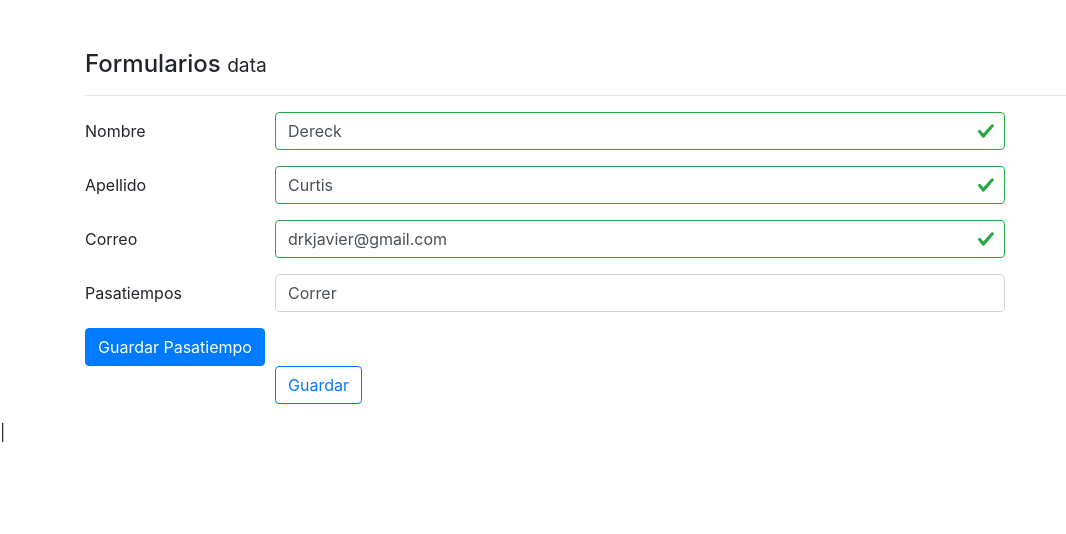
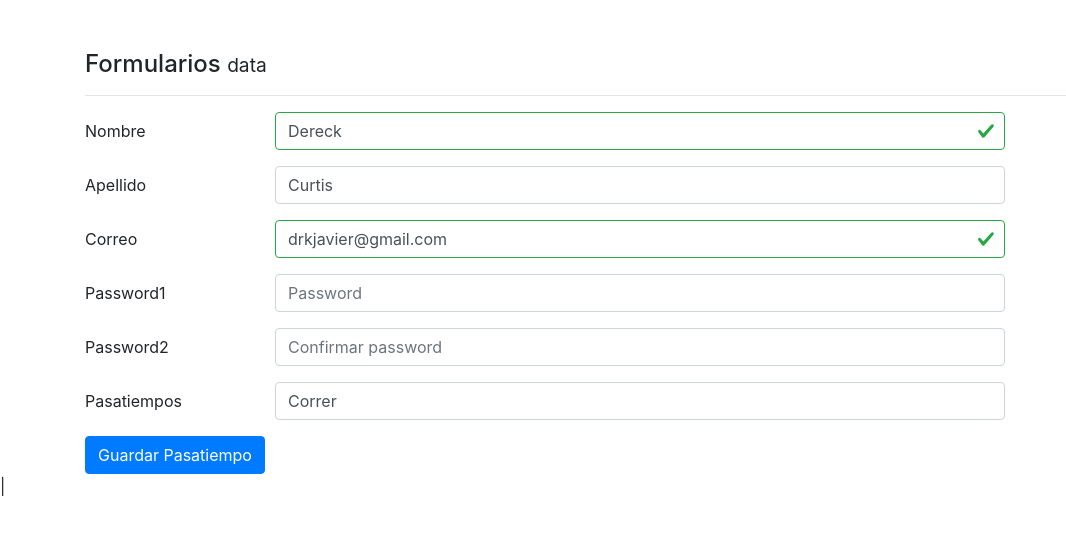
Before and after one commit to drkjavier/formularios, an Angular app: page / in a window 1280 px wide. Shown: the top 534 px of the page, without its empty margins (0-1066 px from the left). Built offline with nearby package versions, Linux system fonts and the light colour scheme.

Commit message:
Clase 182 - Se implemento la función para validar la confirmación del password

```diff
--- a/src/app/components/data/data.component.html
+++ b/src/app/components/data/data.component.html
@@ -35,6 +35,24 @@
             <div *ngIf="!forma.get('correo').errors?.valid && !forma.get('correo').errors?.required && !forma.get('correo').pristine" class="invalid-feedback">Correo invalido</div>
         </div>
     </div>
+    <div class="form-group row" [ngClass]="{ 'has-danger': !forma.get('correo').valid }">
+        <label class="col-2 col-form-label">Password1</label>
+        <div class="col-md-8">
+
+            <input class="form-control" type="text" placeholder="Password" formControlName="password1" [ngClass]="{ 'is-invalid': !forma.get('password1').valid && !forma.get('password1').pristine, 'is-valid': forma.get('password1').valid }">
+            <div *ngIf="forma.get('password1').errors?.required" class="invalid-feedback">Debe ingresar el password</div>
+            <div *ngIf="!forma.get('password1').errors?.valid && !forma.get('password1').errors?.required && !forma.get('password1').pristine" class="invalid-feedback">Password invalido</div>
+        </div>
+    </div>
+    <div class="form-group row" [ngClass]="{ 'has-danger': !forma.get('correo').valid }">
+        <label class="col-2 col-form-label">Password2</label>
+        <div class="col-md-8">
+
+            <input class="form-control" type="text" placeholder="Confirmar password" formControlName="password2" [ngClass]="{ 'is-invalid': !forma.get('password2').valid && !forma.get('password2').pristine, 'is-valid': forma.get('password2').valid }">
+            <div *ngIf="forma.get('password2').errors?.required" class="invalid-feedback">Debe confirmar el password</div>
+            <div *ngIf="!forma.get('password2').errors?.valid && !forma.get('password2').errors?.required && !forma.get('password2').pristine" class="invalid-feedback">Password invalido</div>
+        </div>
+    </div>
 
     <div class="form-group row" [ngClass]="{ 'has-danger': !forma.get('correo').valid }">
         <label class="col-2 col-form-label">Pasatiempos</label>
@@ -44,9 +62,8 @@
     </div>
 
     <button (click)="guardarPasatiempos()" type="button" class="btn btn-primary">
-        Guardar Pasatiempo
-    </button>
-
+            Guardar Pasatiempo
+        </button>
 
     <div class="form-group row" *ngIf="forma.valid">
         <label class="col-2 col-form-label">&nbsp;</label>
--- a/src/app/components/data/data.component.ts
+++ b/src/app/components/data/data.component.ts
@@ -22,14 +22,20 @@ export class DataComponent implements OnInit {
     this.forma = new FormGroup({
       'nombrecompleto': new FormGroup({
         'nombre': new FormControl(this.usuario.nombrecompleto.nombre, [ Validators.required, Validators.minLength(3) ]),
-        'apellido': new FormControl(this.usuario.nombrecompleto.apellido, [ Validators.required, Validators.minLength(3) ])
+        'apellido': new FormControl(this.usuario.nombrecompleto.apellido, [ Validators.required, Validators.minLength(3), this.noHerrera ])
       }),
       'correo': new FormControl(this.usuario.correo, [  Validators.required,
                                                         Validators.pattern('[a-z0-9._%+-]+@[a-z0-9.-]+\.[a-z]{2,3}$') ]),
       'pasatiempos': new FormArray([
         new FormControl('Correr', Validators.required)
-      ])
-    });
+      ]),
+      'password1': new FormControl('', Validators.required),
+      'password2': new FormControl()
+        });
+
+        this.forma.controls['password2'].setValidators([
+          Validators.required, this.notEquals.bind(this.forma)
+        ]);
    }
   ngOnInit() {
   }
@@ -50,6 +56,23 @@ export class DataComponent implements OnInit {
       (<FormArray> this.forma.controls['pasatiempos']).push(new FormControl('Dormir', Validators.required));
   }
 
+  noHerrera (control: FormControl): {[s: string]: boolean} {
+    if (control.value === 'Curtis') {
+      return {
+        nocurtis: true
+      };
+    }
+    return null;
+  }
+  notEquals (control: FormControl): {[s: string]: boolean} {
+    if (control.value !== this.controls['password1'].value) {
+      return {
+        nocurtis: true
+      };
+    }
+    return null;
+  }
+
   cleanForm () {
     this.forma.reset(this.usuario);
   }
```
